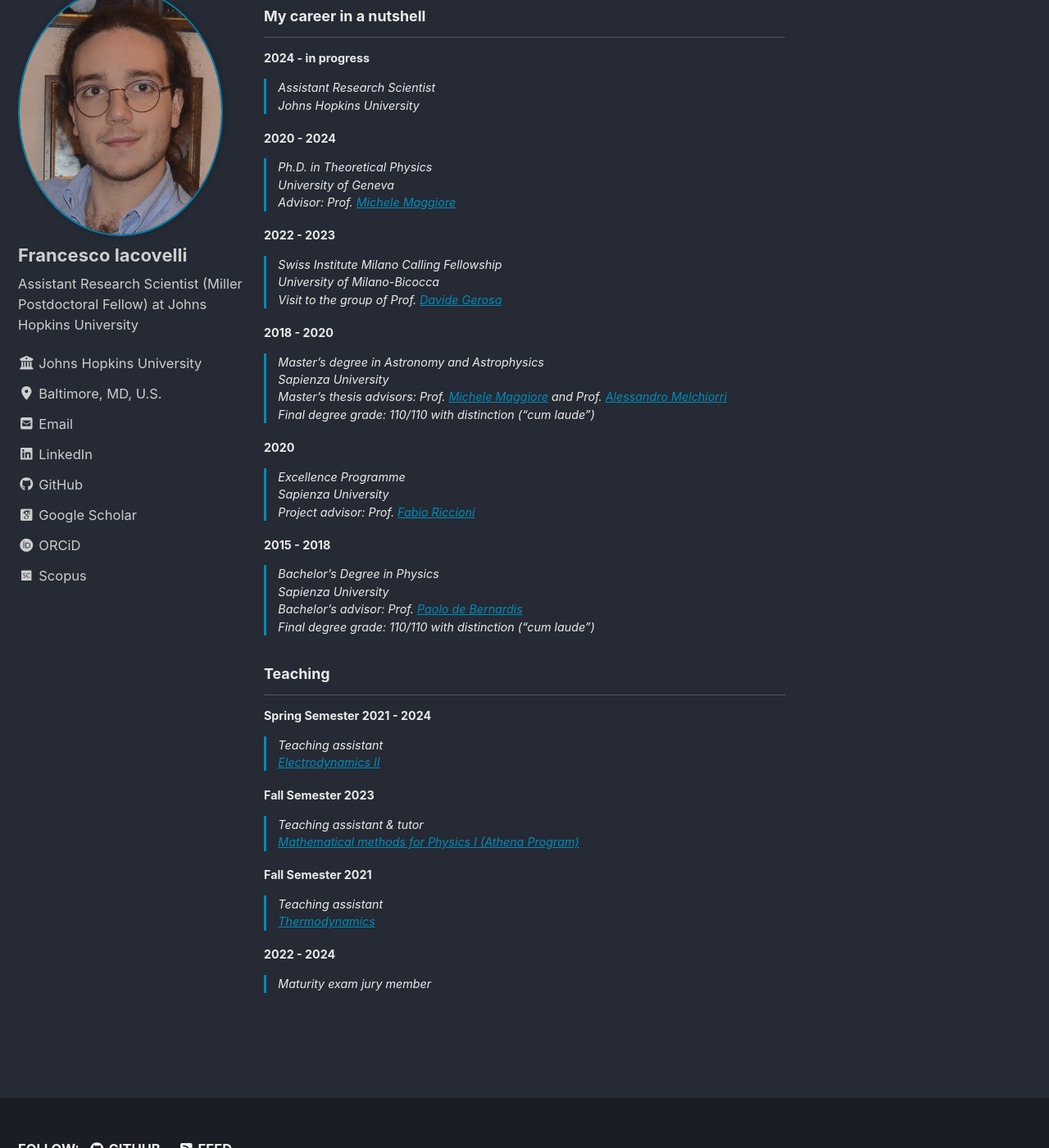
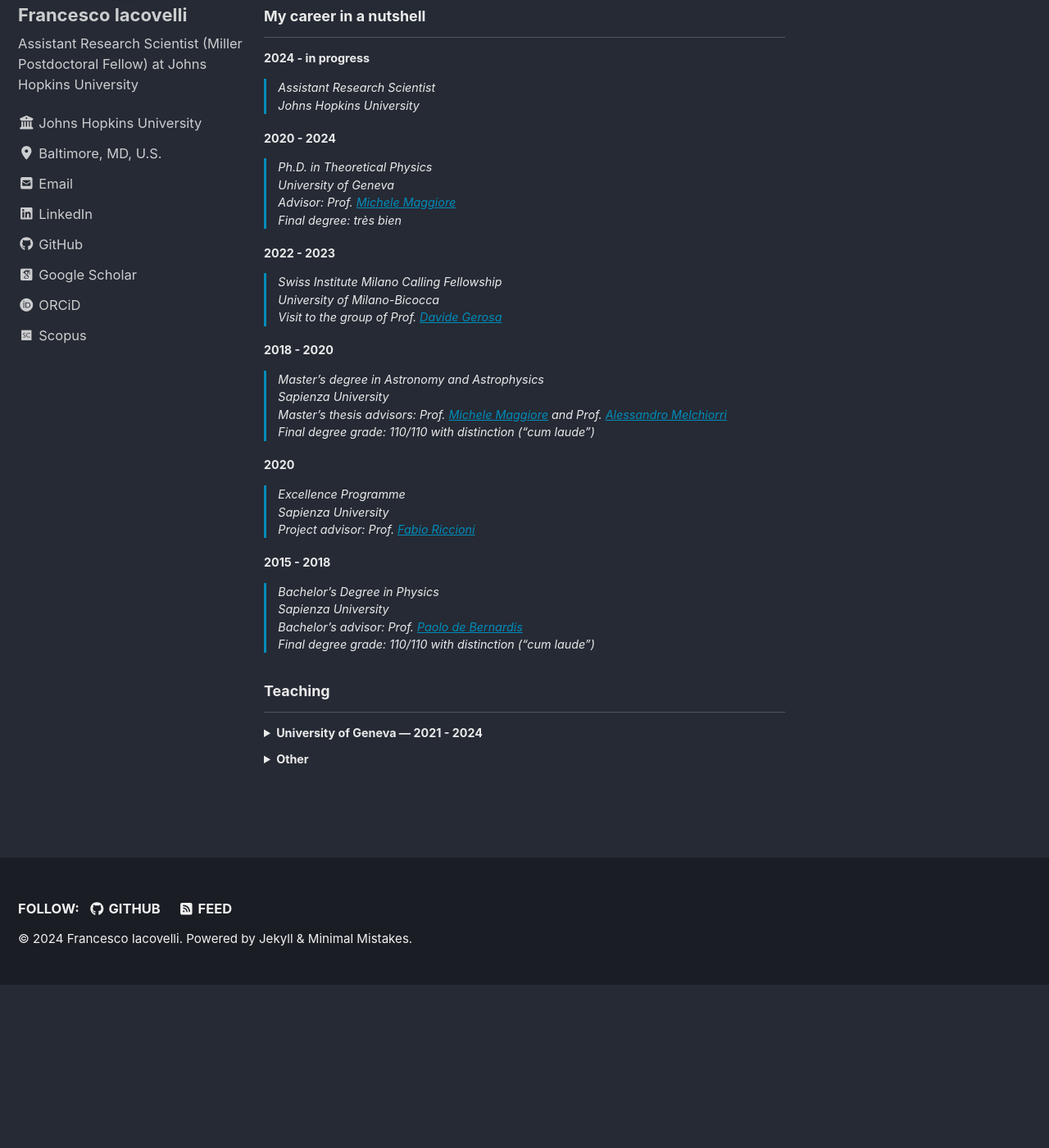
Before and after one commit to FrancescoIacovelli/francescoiacovelli.github.io, a Jekyll site: the page built from _pages/cv.md, in a window 1280 px wide and 1400 px high, scrolled down 504 px. Shown: the whole window at 82% size. Built offline with Jekyll 4.4.1, drawn with Linux system fonts in a browser that asks for light colours; some web fonts are replaced; after the commit the page ends 1705 px from its top, so only the background shows below that.

Commit message:
Minor style edits

```diff
--- a/_includes/archive-single.html
+++ b/_includes/archive-single.html
@@ -33,7 +33,7 @@
 
     <!-- Publications -->
     {% elsif post.collection == 'publications' %}
-    <div class="talk_authorlist" itemprop="description" style="color: #fff;">
+    <div class="talk_authorlist" itemprop="description" style="color: #fff; line-height: 0.9; margin-bottom: 8px;">
       {% if post.authorlist %}<small><strong>Authors: </strong>{{ post.authorlist | markdownify | remove: "<p>" | remove: "</p>" }}</small>{% endif %}
     </div>
     <div class="talk_venue" style="color: #fff;">
--- a/_layouts/single-publication.html
+++ b/_layouts/single-publication.html
@@ -38,7 +38,7 @@
       {% endunless %}
 
       <!--Author Line-->
-      {% if page.authorlist %}<p id="page-authorlist" class="page__content" itemprop="text"><strong>Authors: </strong>{{ page.authorlist | markdownify | remove: "<p>" | remove: "</p>" }}</p>{% endif %}
+      {% if page.authorlist %}<p id="page-authorlist" class="page__content" itemprop="text" style="line-height: 1.2;"><strong>Authors: </strong>{{ page.authorlist | markdownify | remove: "<p>" | remove: "</p>" }}</p>{% endif %}
 
       <!--Date Line-->
       {% if page.date %}
--- a/_pages/cv.md
+++ b/_pages/cv.md
@@ -32,6 +32,7 @@
 > Ph.D. in Theoretical Physics<br>
 > University of Geneva<br>
 > *Advisor: Prof. <a href="https://fiteoweb.unige.ch/~maggiore/" target="_blank" rel="noopener">Michele Maggiore</a>*<br>
+> Final degree: très bien<br>
 
 <p class="career"><b>2022 - 2023</b></p>
 > Swiss Institute Milano Calling Fellowship<br>
@@ -59,17 +60,47 @@
 ## Teaching
 ---
 
-<p class="career"><b>Spring Semester 2021 - 2024</b></p>
-> Teaching assistant<br>
-> [*Electrodynamics II*]({{ site.baseurl }}{% link _teaching/class1.md %})
+<details>
+  <summary><b>University of Geneva &#8212; 2021 -  2024</b></summary>
+  <div style="margin-left: 20px;">
+  <p class="career"><b>Spring Semester 2024</b></p>
+  <br>
+  <blockquote>
+    Teaching assistant<br>
+    <a href="{{ site.baseurl }}{% link _teaching/class4.md %}">Electrodynamics III</a><br>
+  </blockquote>
 
-<p class="career"><b>Fall Semester 2023</b></p>
-> Teaching assistant & tutor<br>
-> [*Mathematical methods for Physics I (Athena Program)*]({{ site.baseurl }}{% link _teaching/class3.md %})
+  <p class="career"><b>Fall Semester 2023</b></p>
+  <br>
+  <blockquote>
+    Teaching assistant & tutor<br>
+    <a href="{{ site.baseurl }}{% link _teaching/class3.md %}">Mathematical methods for Physics I (Athena Program)</a><br>
+  </blockquote>
 
-<p class="career"><b>Fall Semester 2021</b></p>
-> Teaching assistant<br>
-> [*Thermodynamics*]({{ site.baseurl }}{% link _teaching/class2.md %})
+  <p class="career"><b>Spring Semester 2021 - 2023</b></p>
+  <br>
+  <blockquote>
+    Teaching assistant<br>
+    <a href="{{ site.baseurl }}{% link _teaching/class1.md %}">Electrodynamics II</a><br>
+  </blockquote>
 
-<p class="career"><b>2022 - 2024</b></p>
-> Maturity exam jury member<br>
+  <p class="career"><b>Fall Semester 2021</b></p>
+  <br>
+  <blockquote>
+    Teaching assistant<br>
+    <a href="{{ site.baseurl }}{% link _teaching/class2.md %}">Thermodynamics</a><br>
+  </blockquote>
+</div>
+</details>
+
+<details style="margin-top: 10px;">
+  <summary><b>Other</b></summary>
+  <div style="margin-left: 20px;">
+  <p class="career"><b>2022 - 2024</b></p>
+  <br>
+  <blockquote>
+    Swiss maturity exam jury member<br>
+    Subjects: “Physics and Applications of Mathematics” and “Mathematics”<br>
+  </blockquote>
+</div>
+</details>
```
Also changed, not shown: _publications/publication11.md (+1 -1 lines).
